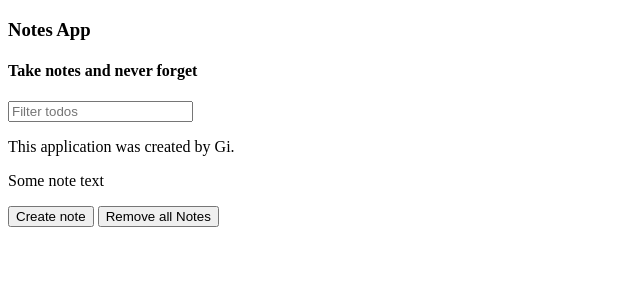
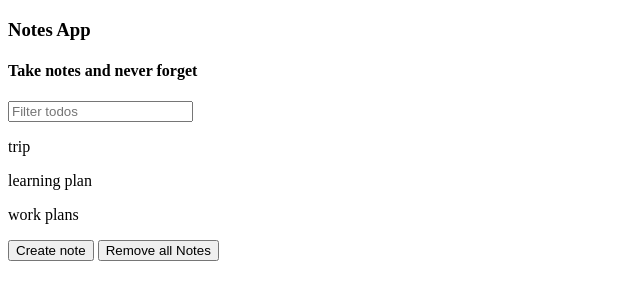
Before and after one commit to KlimaGi/js-bootcamp, a plain HTML site: page notes-app/index.html in a window 1280 px wide. Shown: the whole page, without its empty margins (0-640 px from the left). Drawn offline with Linux system fonts and the light colour scheme.

Commit message:
rendering out filtered data

```diff
--- a/notes-app/index.html
+++ b/notes-app/index.html
@@ -8,8 +8,7 @@
     <h3>Notes App</h3>
     <h4>Take notes and never forget</h4>
     <input id="search-text" type="text" placeholder="Filter todos">
-    <p class="note">This application was created by Gi.</p>
-    <p class="note">Some note text</p>
+    <div id='notes'></div>
     <button id="create-note">Create note</button>
     <button id="remove-all">Remove all Notes</button>
 
--- a/notes-app/notes-app.js
+++ b/notes-app/notes-app.js
@@ -13,6 +13,26 @@
   },
 ];
 
+const filters = {
+  searchText: "",
+};
+
+const renderNotes = (notes, filters) => {
+  const filteredNotes = notes.filter((note) => {
+    return note.title.toLowerCase().includes(filters.searchText.toLowerCase());
+  });
+
+  document.querySelector("#notes").innerHTML = "";
+
+  filteredNotes.forEach((note) => {
+    const noteEl = document.createElement("p");
+    noteEl.textContent = note.title;
+    document.querySelector("#notes").appendChild(noteEl);
+  });
+};
+
+renderNotes(notes, filters);
+
 document.querySelector("#create-note").addEventListener("click", (e) => {
   e.target.textContent = "The button was clicked";
 });
@@ -24,5 +44,6 @@
 });
 
 document.querySelector("#search-text").addEventListener("input", (e) => {
-  console.log(e.target.value);
+  filters.searchText = e.target.value;
+  renderNotes(notes, filters);
 });
```
